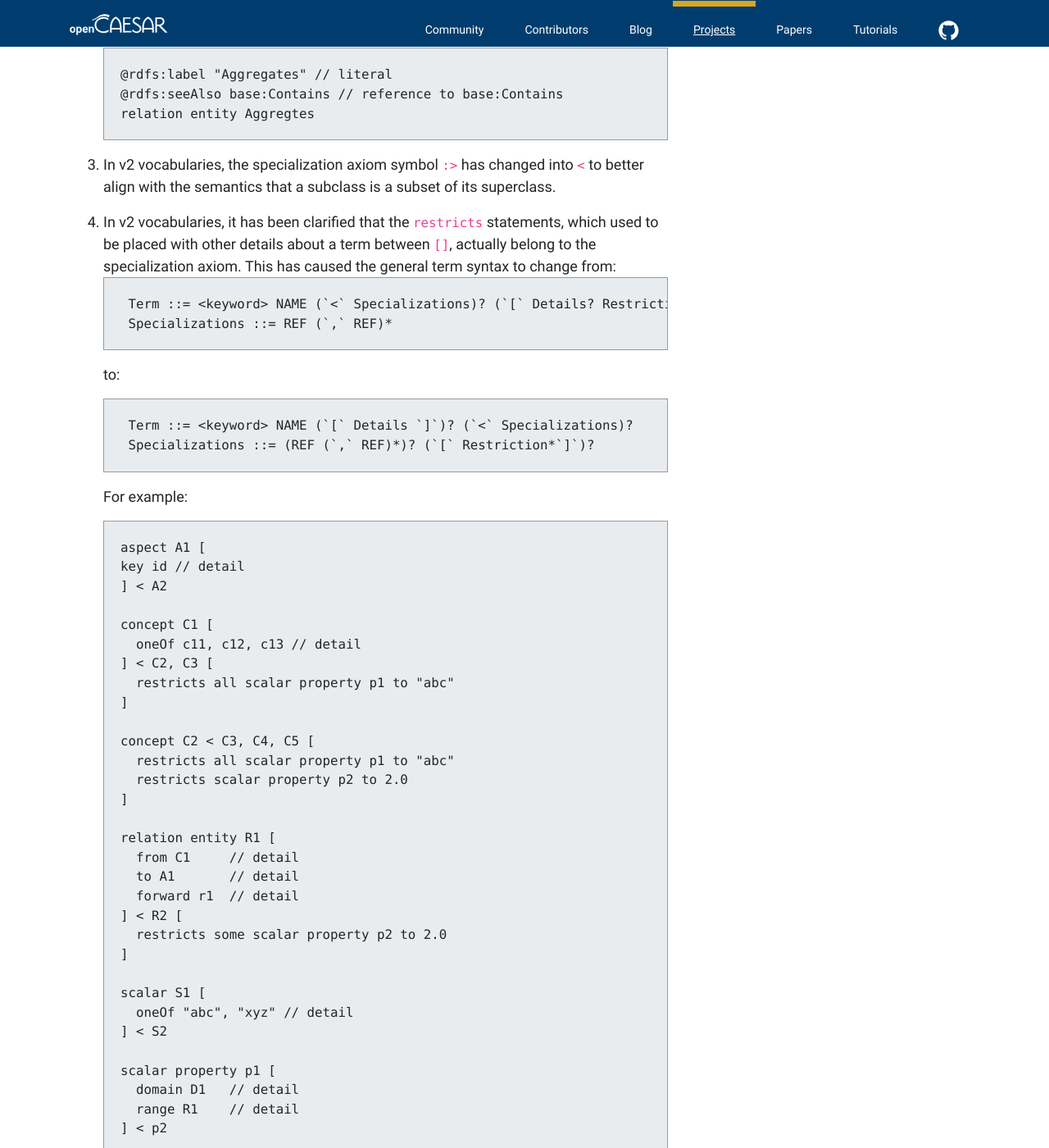
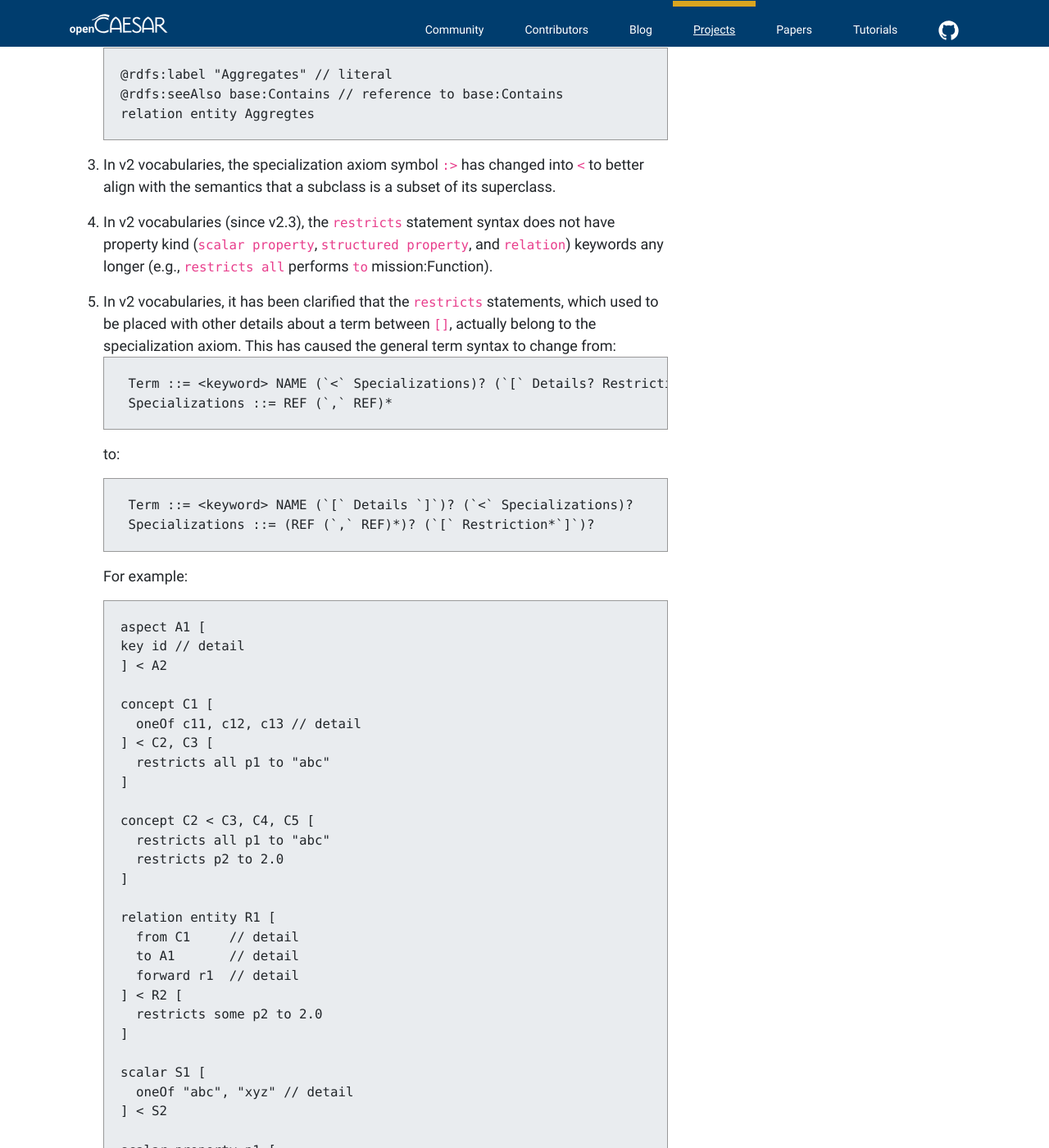
Before and after one commit to opencaesar/opencaesar.github.io, a Jekyll site: the page built from _projects/2023-7-21-OML-v2.md, in a window 1280 px wide and 1400 px high, scrolled down 1192 px. Shown: the whole window at 82% size. Built offline with Jekyll 4.4.1, drawn with Linux system fonts in a browser that asks for light colours; nearby versions of some CDN libraries; some of the changed text lies outside the part shown.

Commit message:
upgrade to oml 2.3

````diff
--- a/_projects/2023-7-21-OML-v2.md
+++ b/_projects/2023-7-21-OML-v2.md
@@ -44,6 +44,8 @@ The openCAESAR project has recently released [OML v2](http://www.opencaesar.io/o
 
 1. In v2 vocabularies, the specialization axiom symbol `:>` has changed into `<` to better align with the semantics that a subclass is a subset of its superclass.
 
+1. In v2 vocabularies (since v2.3), the `restricts` statement syntax does not have property kind (`scalar property`, `structured property`, and `relation`) keywords any longer (e.g., `restricts all` performs `to` mission:Function).
+
 1. In v2 vocabularies, it has been clarified that the `restricts` statements, which used to be placed with other details about a term between `[]`,  actually belong to the specialization axiom. This has caused the general term syntax to change from:
    ```
     Term ::= <keyword> NAME (`<` Specializations)? (`[` Details? Restrictions? `]`)?
@@ -64,12 +66,12 @@ The openCAESAR project has recently released [OML v2](http://www.opencaesar.io/o
    concept C1 [
      oneOf c11, c12, c13 // detail
    ] < C2, C3 [
-     restricts all scalar property p1 to "abc"
+     restricts all p1 to "abc"
    ]
 
    concept C2 < C3, C4, C5 [
-     restricts all scalar property p1 to "abc"
-     restricts scalar property p2 to 2.0
+     restricts all p1 to "abc"
+     restricts p2 to 2.0
    ]
 
    relation entity R1 [
@@ -77,7 +79,7 @@ The openCAESAR project has recently released [OML v2](http://www.opencaesar.io/o
      to A1       // detail
      forward r1  // detail
    ] < R2 [
-     restricts some scalar property p2 to 2.0
+     restricts some p2 to 2.0
    ]
 
    scalar S1 [
@@ -250,9 +252,11 @@ The openCAESAR project has recently released [OML v2](http://www.opencaesar.io/o
           -> fullName(?x, ?full)
     ]
     ```
+
 1. In v2 descriptions, the symbol `ci` for a concept instance has now changed to the more readable `instance`. Also, such instances can also now be typed by both `Concepts` and `Aspects` (whereas only `Concepts` were the only valid types in v1).
 
 1. In v2 descriptions, the symbol `ri` for a relation instance has now changed to the more readable `relation instance`. Also, such instances can also now be typed by both `Relation Entities` and `Aspects` (whereas only `Relation Entities` were the only valid types in v1).
+
 
 #### API Changes
 
````
Also changed, not shown: other parts of _projects/2023-7-21-OML-v2.md (+1 -1 lines), _posts/2023-2-1-OML-v2-Proposal.md (+2 -2 lines).
